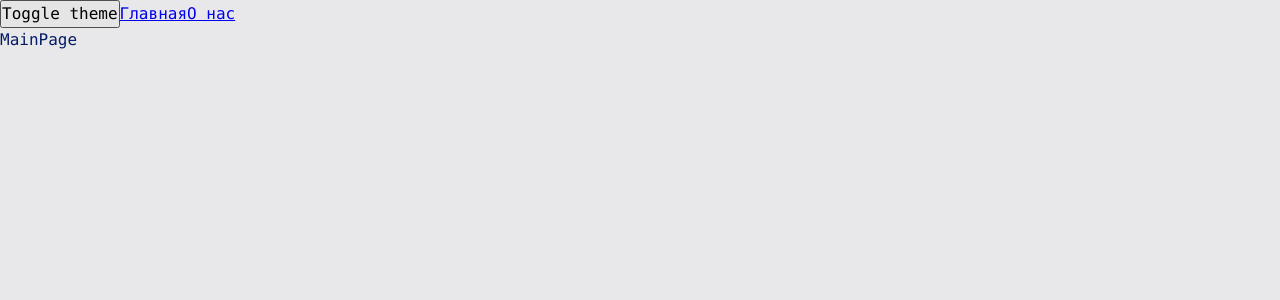
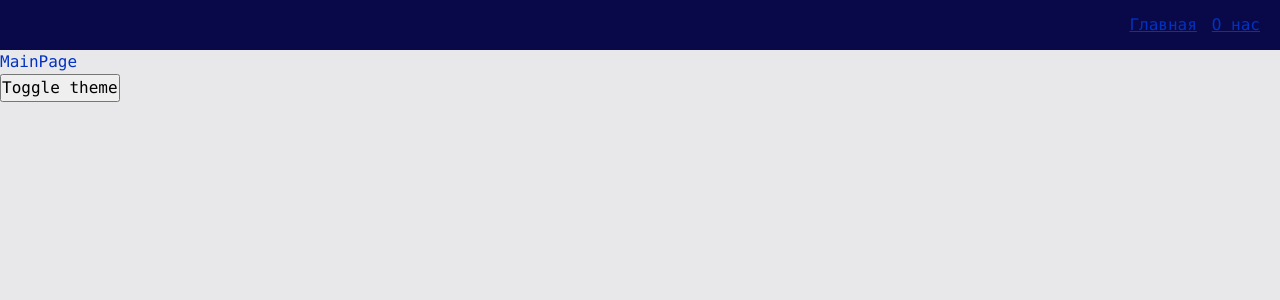
Before and after one commit to Alex-Nicalace/production_project, a React app: page / in a window 1280 px wide. Shown: the top 300 px of the page. Built offline with nearby package versions, Linux system fonts and the light colour scheme.

Commit message:
Navbar AppLink

```diff
--- a/src/app/App.tsx
+++ b/src/app/App.tsx
@@ -1,8 +1,7 @@
-import { Link } from 'react-router';
-
 import { useTheme } from 'app/providers/ThemeProvider';
 import { AppRouter } from 'app/routes';
 import { classNames } from 'shared/lib';
+import { Navbar } from 'widgets/Navbar';
 import './styles/index.scss';
 
 function App() {
@@ -10,10 +9,9 @@ function App() {
 
   return (
     <div className={classNames('app', {}, [theme])}>
+      <Navbar />
+      <AppRouter />
       <button onClick={() => toggleTheme()}>Toggle theme</button>
-      <Link to={'/'}>Главная</Link>
-      <Link to={'/about'}>О нас</Link>
-      <AppRouter />
     </div>
   );
 }
--- a/src/app/styles/themes/dark.scss
+++ b/src/app/styles/themes/dark.scss
@@ -1,6 +1,9 @@
 .app.dark {
   --bg-color: #090949;
+  --inverted-bg-color: #e8e8ea;
 
   --primary-color: #049604;
   --secondary-color: #04ff04;
+  --inveted-primary-color: #0232c2;
+  --inveted-secondary-color: #0449e0;
 }
--- a/src/app/styles/themes/normal.scss
+++ b/src/app/styles/themes/normal.scss
@@ -1,6 +1,9 @@
 :root {
   --bg-color: #e8e8ea;
+  --inverted-bg-color: #090949;
 
-  --primary-color: #041c65;
+  --primary-color: #0232c2;
   --secondary-color: #0449e0;
+  --inverted-primary-color: #049604;
+  --inverted-secondary-color: #04ff04;
 }
--- a/src/app/styles/variables/global.scss
+++ b/src/app/styles/variables/global.scss
@@ -8,4 +8,7 @@
   --font-size-l: 24px;
   --font-line-l: 32px; // обычно делают на 8px больше
   --font-l: var(--font-size-l) / var(--font-line-l) var(--font-famaly-main);
+
+  // размеры
+  --navbar-height: 50px;
 }
--- /dev/null
+++ b/src/shared/ui/AppLink/AppLink.module.scss
@@ -0,0 +1,11 @@
+.appLink {
+  color: var(--primary-color);
+}
+
+.primary {
+  color: var(--primary-color);
+}
+
+.secondary {
+  color: var(--inverted-primary-color);
+}
--- /dev/null
+++ b/src/shared/ui/AppLink/AppLink.tsx
@@ -0,0 +1,27 @@
+import { Link, LinkProps } from 'react-router-dom';
+import { classNames } from 'shared/lib';
+import cls from './AppLink.module.scss';
+
+export enum AppLinkTheme {
+  PRIMARY = 'primary',
+  SECONDARY = 'secondary',
+}
+
+interface TAppLinkProps extends LinkProps {
+  theme?: AppLinkTheme;
+}
+export function AppLink({
+  className,
+  children,
+  theme = AppLinkTheme.PRIMARY,
+  ...props
+}: TAppLinkProps) {
+  return (
+    <Link
+      className={classNames(cls.appLink, {}, [className, cls[theme]])}
+      {...props}
+    >
+      {children}
+    </Link>
+  );
+}
--- /dev/null
+++ b/src/shared/ui/index.ts
@@ -0,0 +1 @@
+export { AppLink, AppLinkTheme } from './AppLink/AppLink';
--- /dev/null
+++ b/src/widgets/Navbar/index.ts
@@ -0,0 +1,3 @@
+import { Navbar } from './ui/Navbar';
+
+export { Navbar };
--- /dev/null
+++ b/src/widgets/Navbar/ui/Navbar.module.scss
@@ -0,0 +1,15 @@
+.navbar {
+  width: 100%;
+  height: var(--navbar-height);
+  display: flex;
+  align-items: center;
+  padding: 20px;
+  background-color: var(--inverted-bg-color);
+}
+
+.links {
+  margin-left: auto;
+  & > *:not(:last-child) {
+    margin-right: 15px;
+  }
+}
--- /dev/null
+++ b/src/widgets/Navbar/ui/Navbar.tsx
@@ -0,0 +1,19 @@
+import { classNames } from 'shared/lib';
+import { AppLink, AppLinkTheme } from 'shared/ui';
+import cls from './Navbar.module.scss';
+
+interface NavbarProps {
+  className?: string;
+}
+export function Navbar({ className }: NavbarProps) {
+  return (
+    <div className={classNames(cls.navbar, {}, [className])}>
+      <div className={cls.links}>
+        <AppLink theme={AppLinkTheme.PRIMARY} to={'/'}>
+          Главная
+        </AppLink>
+        <AppLink to={'/about'}>О нас</AppLink>
+      </div>
+    </div>
+  );
+}
```
